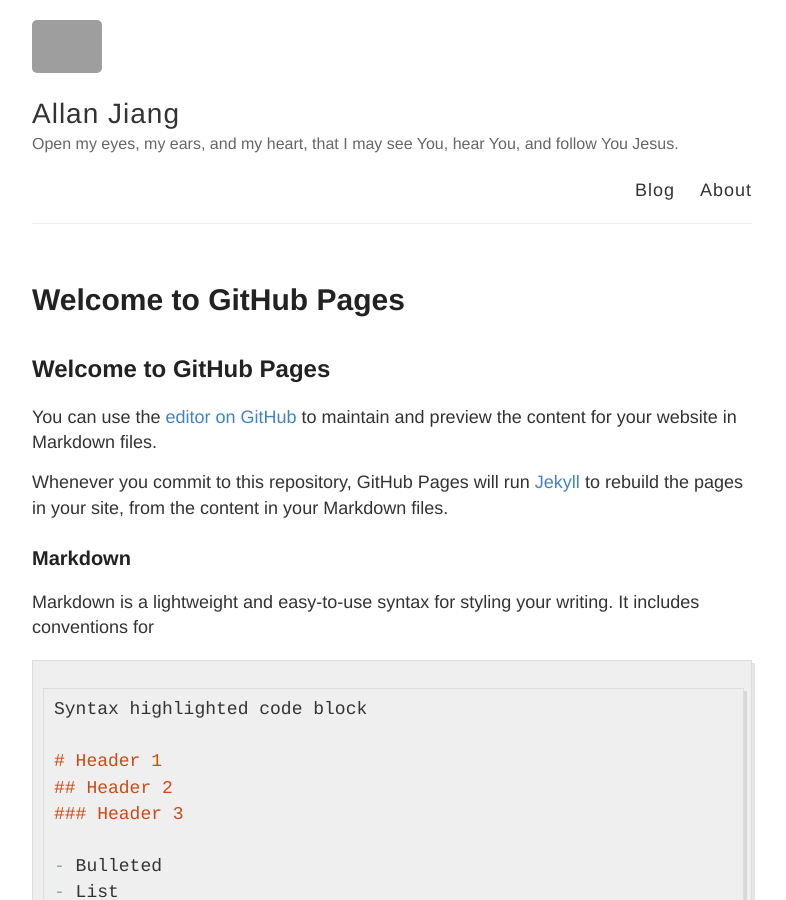
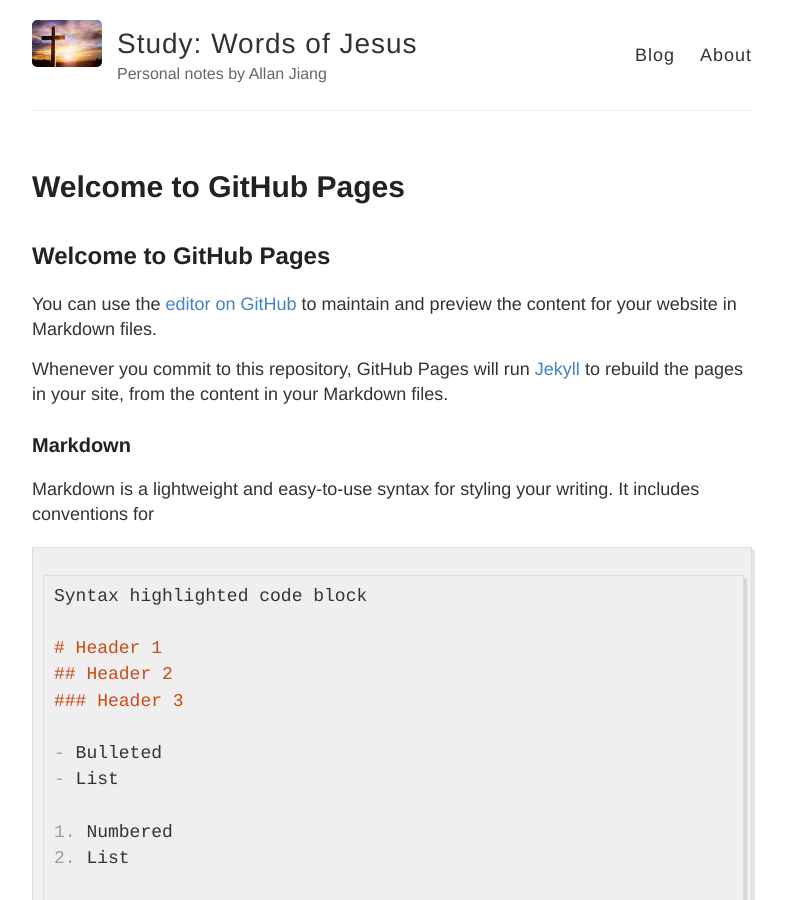
Before and after one commit to jiangts/words-of-jesus, a Jekyll site: the page built from index.md, in a window 1280 px wide and 900 px high. Shown: the whole window, without its empty margins (248-1034 px from the left). Built offline with Jekyll 4.4.1, drawn with Linux system fonts in a browser that asks for light colours; our own code applies the rules of GitHub Pages for plain Markdown files; grey boxes are pictures that could not be loaded.

Commit message:
add picture

```diff
--- a/_config.yml
+++ b/_config.yml
@@ -3,13 +3,13 @@
 #
 
 # Name of your site (displayed in the header)
-name: Allan Jiang
+name: "Study: Words of Jesus"
 
 # Short bio or description (displayed in the header)
-description: Open my eyes, my ears, and my heart, that I may see You, hear You, and follow You Jesus.
+description: "Personal notes by Allan Jiang"
 
 # URL of your avatar or profile pic (you could use your GitHub profile pic)
-avatar: https://raw.githubusercontent.com/barryclark/jekyll-now/master/images/jekyll-logo.png
+avatar: https://raw.githubusercontent.com/jiangts/words-of-jesus/master/images/cross.jpg
 
 #
 # Flags below are optional
```
Also changed, not shown: images/cross.jpg (added).
